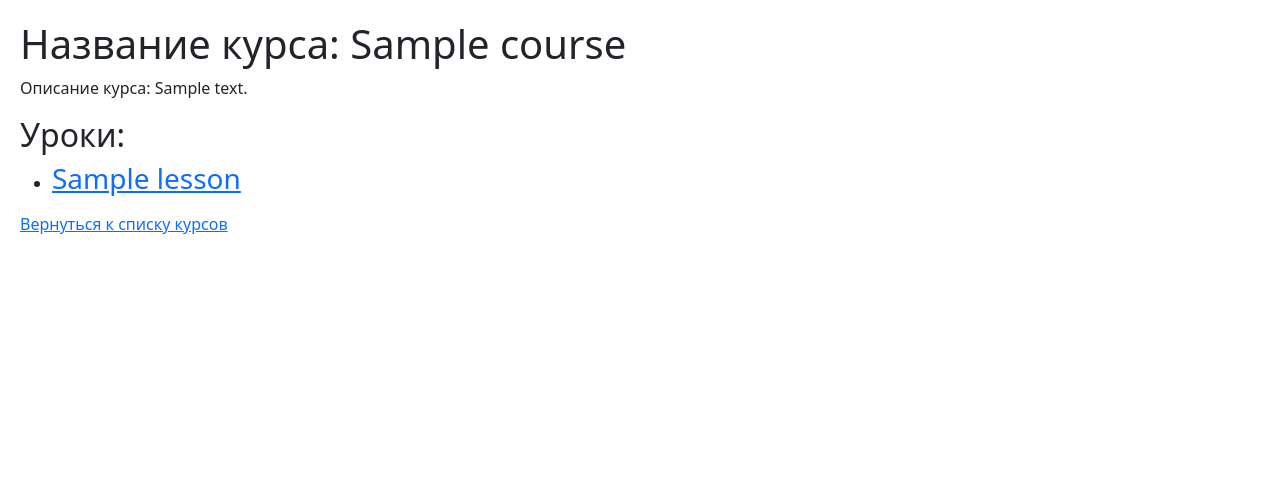
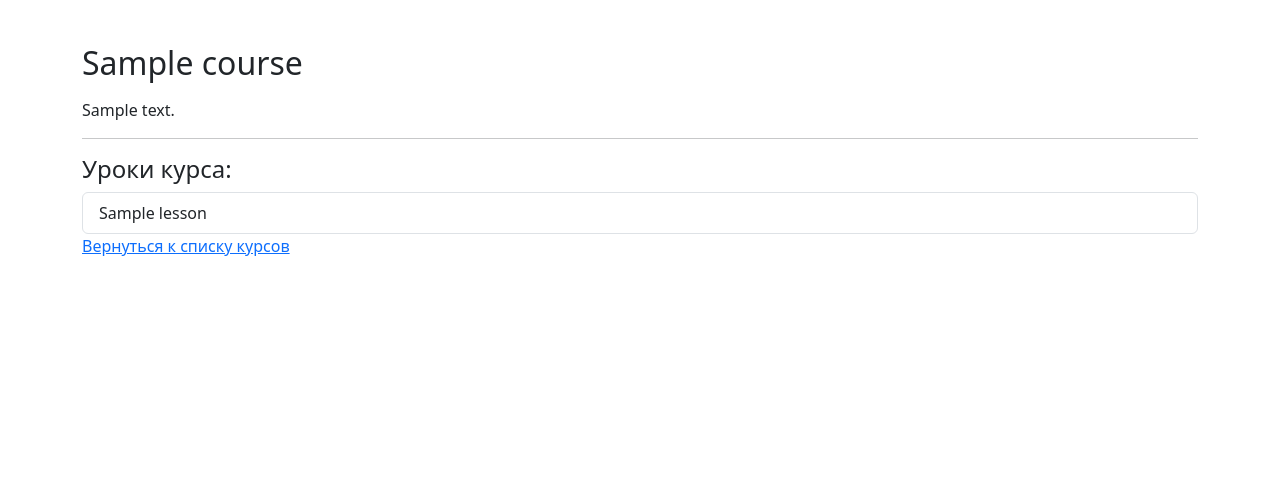
Before and after one commit to Jlestat/informatics_platform, a Django app: page /courses/1 in a window 1280 px wide. Shown: the part 96-594 px from the top of the page. Run offline with Django 5.2, Linux system fonts and the light colour scheme; tables that the repository leaves empty hold one stand-in row (values such as "Sample post"); some libraries are stand-ins or nearby versions.

```diff
--- a/informatics_platform/courses/templates/courses/course_detail.html
+++ b/informatics_platform/courses/templates/courses/course_detail.html
@@ -1,15 +1,18 @@
 {% extends 'base.html' %}
+
 {% block content %}
-<h1>Название курса: {{ course.title }}</h1>
-<p>Описание курса: {{ course.description }}</p>
-<h2>Уроки: </h2>
-<ul>
-    {% for lesson in lessons %}
-    <li><h3><a href="{% url 'lesson_detail' course_id=lesson.course.id lesson_id=lesson.id %}">{{ lesson.title }}</a>
-    </h3></li>
-    {% endfor %}
-</ul>
-<a href="{% url 'courses_list' %}">Вернуться к списку курсов</a>
-
-
+<div class="container mt-4">
+    <h2 class="mb-3">{{ course.title }}</h2>
+    <p>{{ course.description }}</p>
+    <hr>
+    <h4>Уроки курса:</h4>
+    <div class="list-group">
+        {% for lesson in course.lessons.all %}
+            <a href="{% url 'lesson_detail' course_id=course.id lesson_id=lesson.id %}" class="list-group-item list-group-item-action">
+                {{ lesson.title }}
+            </a>
+        {% endfor %}
+    </div>
+    <a href="{% url 'courses_list' %}">Вернуться к списку курсов</a>
+</div>
 {% endblock %}
--- a/informatics_platform/courses/templates/courses/courses_list.html
+++ b/informatics_platform/courses/templates/courses/courses_list.html
@@ -14,7 +14,7 @@
             <p class="card-text">{{ course.description|truncatewords:20 }}</p>
             <a href="{% url 'course_detail' course.id %}" class="btn btn-primary">Подробнее</a>
           </div>
-          <a href="{% url 'enroll_course' course.id %}">Зарегистрироваться на курс</a>
+<!--          <a href="{% url 'enroll_course' course.id %}">Зарегистрироваться на курс</a>-->
         </div>
       </div>
     {% if forloop.counter|divisibleby:3 and not forloop.last %}
--- a/informatics_platform/templates/base.html
+++ b/informatics_platform/templates/base.html
@@ -10,7 +10,7 @@
 </head>
 <body>
 <header>
-    <h1><a href="/">Образовательная платформа по информатике</a></h1>
+    <h1><a href="/courses">Образовательная платформа по информатике</a></h1>
 </header>
 
 <nav>
```
